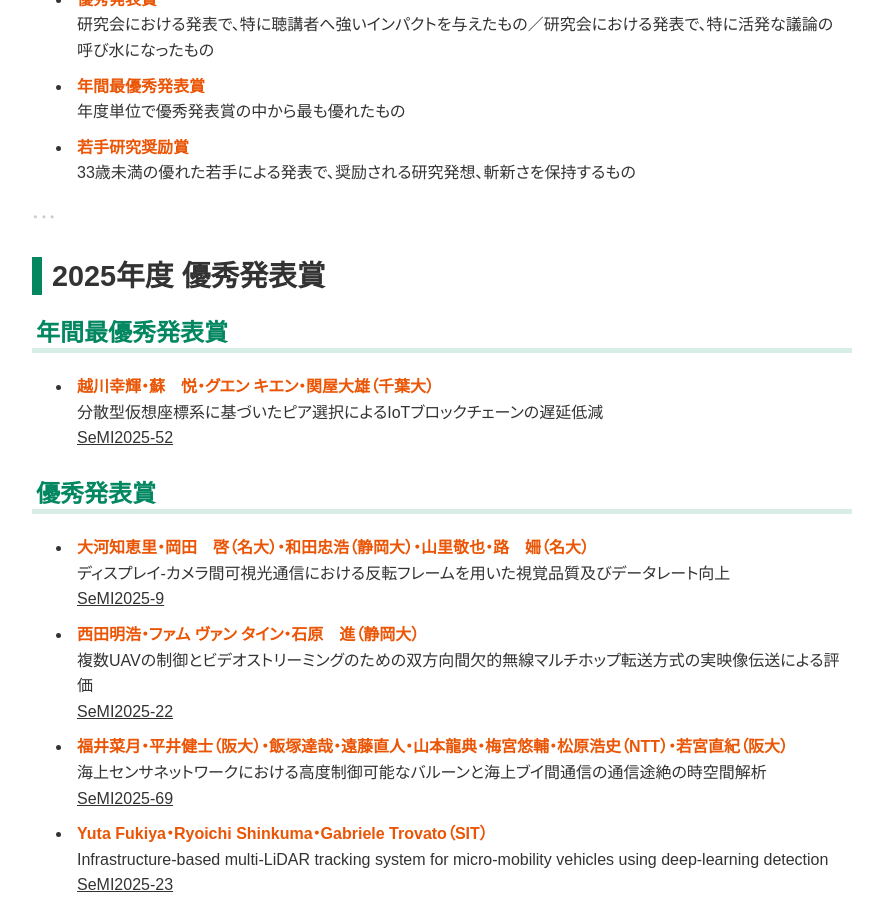
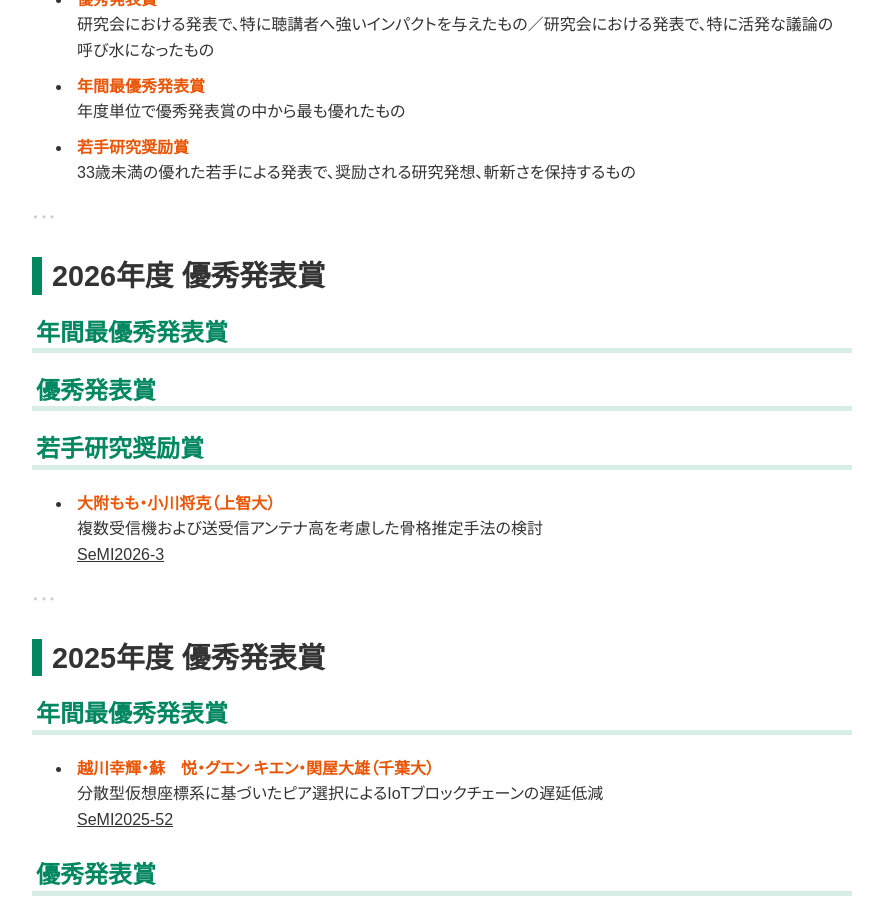
Before and after one commit to IEICE-SeMI/ieice-semi.github.io, a Jekyll site: the page built from docs/award.md, in a window 1280 px wide and 900 px high, scrolled down 636 px. Shown: the whole window, without its empty margins (198-1081 px from the left). Built offline with Jekyll 4.4.1, drawn with Linux system fonts in a browser that asks for light colours.

Commit message:
2026年度5月研 若手研究奨励賞

```diff
--- a/docs/award.md
+++ b/docs/award.md
@@ -19,6 +19,19 @@ SeMI研の前身である研究会での過去の受賞者はこちらをご参
 - **若手研究奨励賞**
   33歳未満の優れた若手による発表で、奨励される研究発想、斬新さを保持するもの
 
+-------
+
+# 2026年度 優秀発表賞
+
+## 年間最優秀発表賞
+
+## 優秀発表賞
+
+## 若手研究奨励賞
+
+- **大附もも・小川将克（上智大）**
+  複数受信機および送受信アンテナ高を考慮した骨格推定手法の検討
+  [SeMI2026-3](https://ken.ieice.org/ken/paper/20260514Wcub/)
 
 -------
 
```
